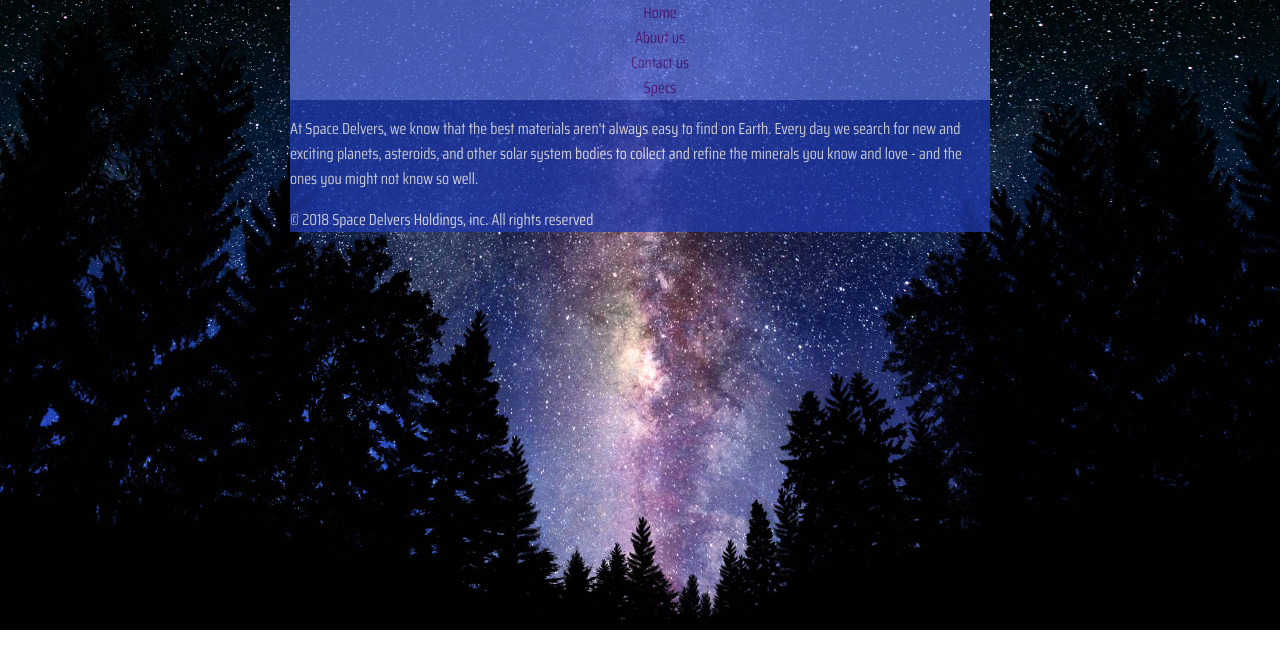
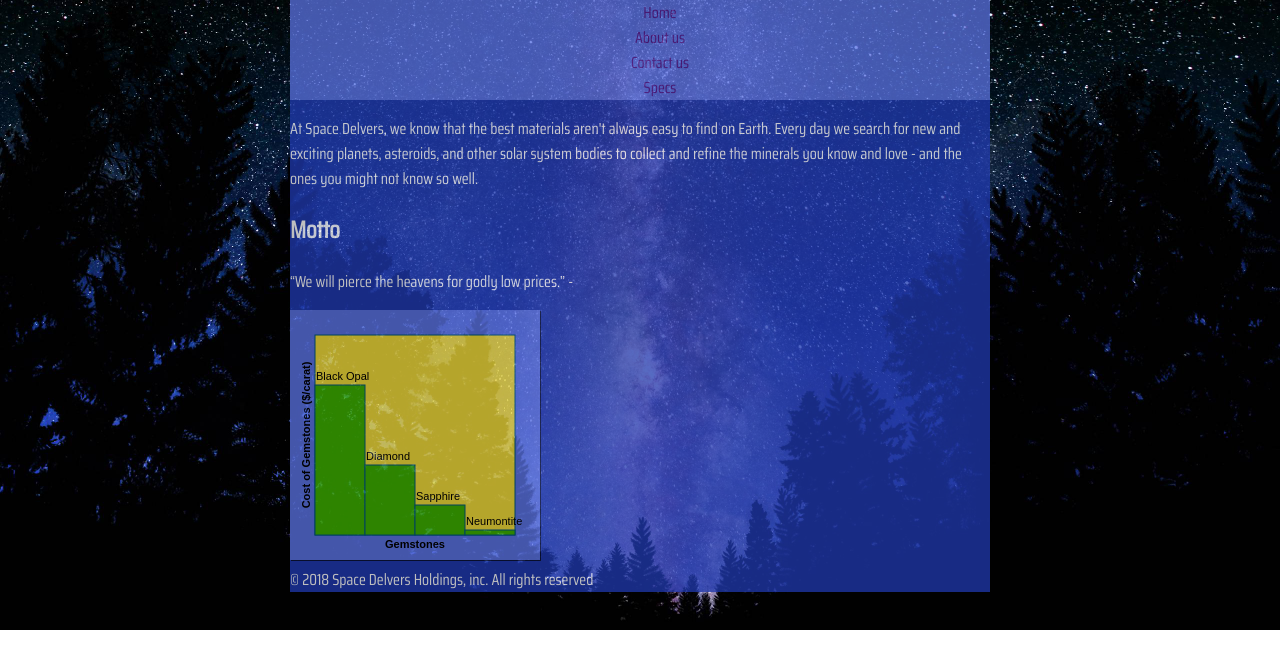
Before and after one commit to luis-padilla/WebFinal, a plain HTML site: page aboutus.html in a window 1280 px wide. Shown: the part 90-758 px from the top of the page. Drawn offline with nearby package versions, Linux system fonts and the light colour scheme.

Commit message:
added bar graph w/ labels

```diff
--- a/aboutus.html
+++ b/aboutus.html
@@ -21,10 +21,14 @@
             <p>At Space Delvers, we know that the best materials aren't always easy to find on Earth. Every day we search
             for new and exciting planets, asteroids, and other solar system bodies to collect and refine the minerals you know
             and love - and the ones you might not know so well.</p>
+            <h2>Motto</h2>
+            <p><q>We will pierce the heavens for godly low prices.</q> - </p>
+            <canvas id="barGraph" width="500" height="500">
+                Your browser does not support the HTML5 canvastag.</canvas>
         </main>
         <footer>
             &copy; 2018 Space Delvers Holdings, inc. All rights reserved
         </footer>
-        <script src='./scripts/script.js'></script>
+        <script src='scripts/barGraph.js'></script>
     </body>
 </html>
--- /dev/null
+++ b/scripts/barGraph.js
@@ -0,0 +1,59 @@
+var theCanvas = document.getElementById("barGraph");
+var theContext = theCanvas.getContext("2d");
+var pricePerCarat = [['Black Opal', 150], ['Diamond', 70], ['Sapphire', 30], ['Neumontite', 5]];
+var scalar = 2;
+var DIMENSIONS = 100;
+var BORDER = 25;
+var newDimensions = DIMENSIONS * scalar;
+var unitSpacing = newDimensions/pricePerCarat.length;
+var bottom = BORDER*2+newDimensions;
+theCanvas.width =  bottom;
+theCanvas.height = bottom;
+
+function drawBackground(){
+    theContext.fillStyle = "#5b73e3";
+    theContext.fillRect(0, 0, bottom, bottom);
+    //add Datafield
+    theContext.fillStyle = "#F2DC3A";
+    theContext.fillRect(BORDER, BORDER, newDimensions, newDimensions);
+    theContext.strokeStyle = "#00587D";
+    theContext.strokeRect(BORDER, BORDER, newDimensions, newDimensions);
+    //add Labels
+    //label-1
+    theContext.font = "bold 11px Arial";
+    theContext.textAlign = "center";
+    theContext.fillStyle = "#000000";
+    var rotation = 3/2*Math.PI;
+    var middle = bottom/2;
+    var botLabel = bottom-BORDER/2;
+    theContext.save();
+    theContext.translate(BORDER, middle);
+    theContext.rotate(rotation);
+    theContext.fillText("Cost of Gemstones ($/carat)", 0, -5);
+    theContext.restore();
+    //label-2
+    theContext.beginPath();
+    theContext.fillText("Gemstones", middle, botLabel);
+    theContext.closePath();
+    theContext.textAlign = "start";
+}
+
+function drawGraph(){
+    //Make main background for graph
+    drawBackground();
+    //Develop bar graph measurements
+    pricePerCarat.forEach(function(element, i){
+        var yPos = bottom-BORDER-element[1];
+        var xPos = BORDER+(unitSpacing*i);
+        theContext.fillStyle = "#3DB000";
+        theContext.fillRect(xPos, yPos, unitSpacing, element[1]);
+        theContext.strokeStyle = "#00587D";
+        theContext.strokeRect(xPos, yPos, unitSpacing, element[1]);
+        theContext.fillStyle = "#000000";
+        theContext.font = "11px Arial";
+        yPos-=5;
+        xPos+=1;
+        theContext.fillText(element[0], xPos, yPos);
+    });
+}
+drawGraph();
--- a/style.css
+++ b/style.css
@@ -67,6 +67,7 @@ h1 {
     font-size: 2 em;
     font-style: bold;
 }
+
 .review {
     background-color: #3DB000;
     color: #00587D;
@@ -78,22 +79,7 @@ h1 {
 .review p {
     font-style: italic;
 }
-.aboutUs{
-    background-image: url(images/galaxy.jpg);
-    background-repeat: no-repeat;
-    background-size: cover;
-}
-.home{
-    background-image: url(images/galaxy.jpg);
-    background-repeat: no-repeat;
-    background-size: cover;
-}
-.spec{
-    background-image: url(images/galaxy.jpg);
-    background-repeat: no-repeat;
-    background-size: cover;
-}
-.contactUs{
+.aboutUs, .contactUs, .spec, .home{
     background-image: url(images/galaxy.jpg);
     background-repeat: no-repeat;
     background-size: cover;
@@ -102,3 +88,6 @@ h1 {
     padding: 10px;
     border: 5px solid #F2DC3A;
 }
+#barGraph{
+    box-shadow:1px 1px #000000aa;
+}
```
Also changed, not shown: contactus.html (+1 -1 lines).
